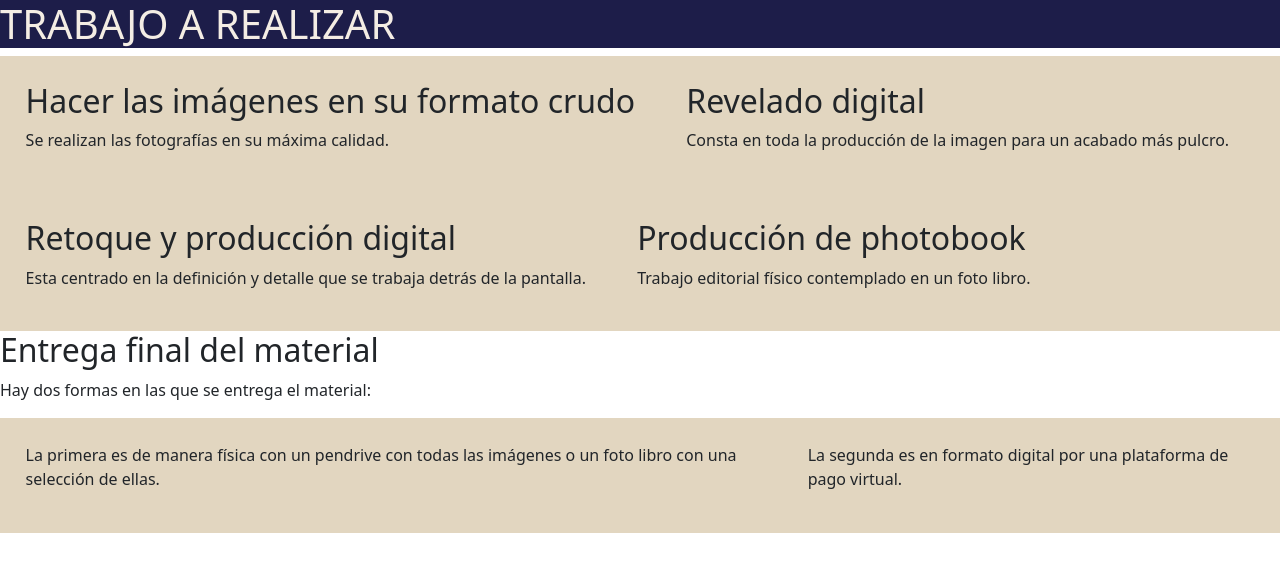
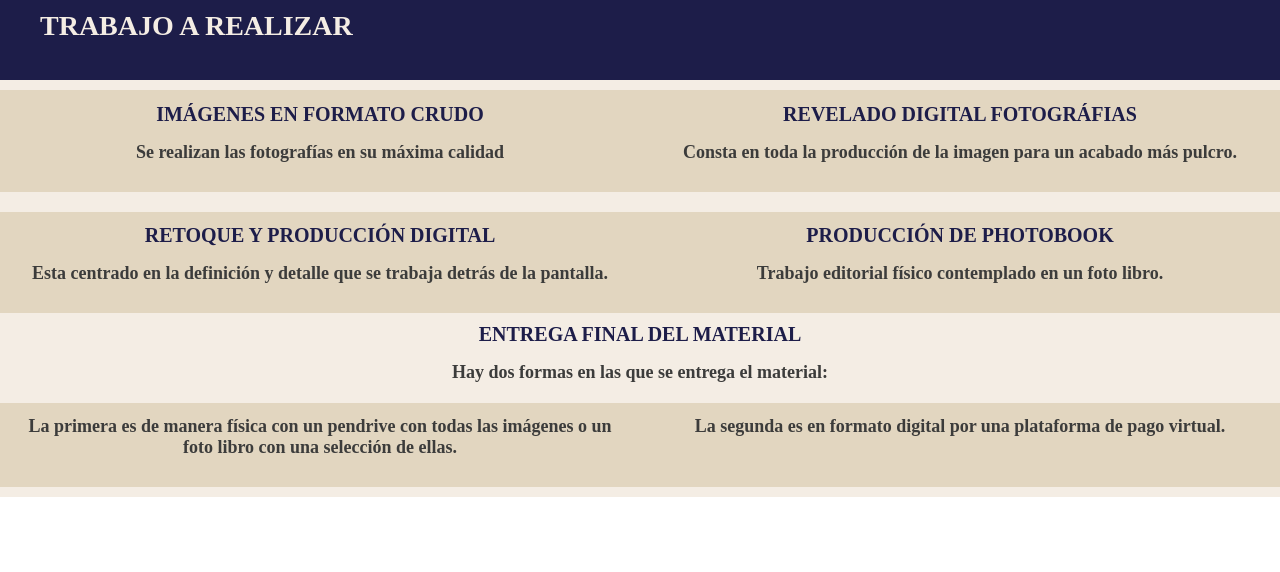
Before and after one commit to ead-codigo-2023/proyecto-personal-LGCatalina, a plain HTML site: page other/pag-trabajo/trabajo.html in a window 1280 px wide. Drawn offline with nearby package versions, Linux system fonts and the light colour scheme.

Commit message:
avance de edición
proceso de avance

```diff
--- a/other/pag-contacto/styles.css
+++ b/other/pag-contacto/styles.css
@@ -6,3 +6,24 @@ body{
     background: #F4EDE4;
 
 }
+.title{
+    color: #F4EDE4;
+    font-feature-settings: 'cpsp' on;
+    font-family: Playfair Display;
+    font-size: 28px;
+    font-style: normal;
+    font-weight: 600;
+    line-height: normal;
+    font-variant: small-caps;
+    padding-left: 40px;
+    padding-top: 20px;
+    padding-bottom: 200px;
+}
+.rectangulo{
+    width: auto;
+    height: 80px;
+    flex-shrink: 0;
+    background: #1D1D49;
+    padding-top: 0px;
+    padding-bottom: 0px;
+    }
--- a/other/pag-fotografo/styles.css
+++ b/other/pag-fotografo/styles.css
@@ -2,13 +2,13 @@ body {
   font-family: Arial, sans-serif;
   margin: 0;
   padding: 0;
-  background-color: #F4EDE4;
+  background: #F4EDE4;
 }
 .header {
   color: #1D1D49;
   font-feature-settings: 'cpsp' on;
   font-family: Playfair Display;
-  font-size: 48px;
+  font-size: 28px;
   font-style: normal;
   font-weight: 600;
   line-height: normal;
@@ -16,8 +16,8 @@ body {
 }
 
 .rectangulo{
-width: 1150px;
-height: 146px;
+width: auto;
+height: 80px;
 flex-shrink: 0;
 background: #1D1D49;
 padding-top: 0px;
@@ -35,7 +35,7 @@ font-weight: 600;
 line-height: normal;
 font-variant: small-caps;
 padding-left: 40px;
-padding-top: 30px;
+padding-top: 20px;
 padding-bottom: 200px;
 }
 
--- a/other/pag-trabajo/styles.css
+++ b/other/pag-trabajo/styles.css
@@ -1,17 +1,119 @@
 body{
     background: #F4EDE4;
+}
 
-}
 .header{
     background: #1D1D49;
     color: #F4EDE4;
+}
 
+.rectangulo{
+    width: auto;
+    height: 80px;
+    flex-shrink: 0;
+    background: #1D1D49;
+    padding-top: 0px;
+    padding-bottom: 0px;
 }
+
+.title{
+ color: #F4EDE4;
+ font-feature-settings: 'cpsp' on;
+ font-family: Playfair Display;
+ font-size: 28px;
+ font-style: normal;
+ font-weight: 600;
+ line-height: normal;
+ font-variant: small-caps;
+ padding-left: 40px;
+ padding-top: 10px;
+}
+
 .contenedor-mitad {
-    display: flex;
+    border-top: #F4EDE4 10px solid;
+    border-bottom: #F4EDE4 10px solid;
+    width: auto;
     background: #E2D6C0;
+    display: grid;
+    grid-template-columns: 1fr 1fr;
+}
+
+.contenedor{
+    width: auto;
+    height: 70px;
+    background: #F4EDE4;
+}
+
+.subtitle{
+ color: #1D1D49;
+ text-align: center;
+ font-feature-settings: 'cpsp' on;
+ font-family: Playfair Display;
+ font-size: 20px;
+ font-style: normal;
+ font-weight: 600;
+ line-height: normal;
+ text-transform: uppercase;
+}
+
+.texto1{
+ color: #3C3C3B;
+ text-align: center;
+ font-feature-settings: 'cpsp' on;
+ font-family: Playfair Display;
+ font-size: 18px;
+ font-style: normal;
+ font-weight: 600;
+ line-height: normal;
 }
 
 .texto-mitad{
     padding: 2%;
 }
+
+
+
+
+
+
+/* Responsive styles /
+@media (max-width: 1024px) {
+  .header, .title, .botons-page, .main, .texto, .autor, .footer, .footer-link {
+    padding: 10px;
+    font-size: 90%; / Reduce font size by 10% /
+  }
+
+  .texto, .autor {
+    padding: 100px 105px; / Half the original padding /
+  }
+}
+
+@media (max-width: 768px) {
+  .header, .title, .botons-page, .main, .texto, .autor, .footer, .footer-link {
+    padding: 5px;
+    font-size: 80%; / Reduce font size to 80% of the original /
+  }
+
+  .texto, .autor {
+    padding: 50px 52px; / Smaller padding /
+  }
+}
+
+@media (max-width: 895px) {
+  .header, .title, .botons-page, .main, .texto, .autor, .footer, .footer-link {
+    padding: 2px;
+    font-size: 70%; / Reduce font size for very small devices /
+  }
+
+  .texto, .autor {
+    padding: 25px 26px;
+  }
+
+  .footer {
+    flex-direction: column; / Stack footer items /
+  }
+
+  .footer-link {
+    margin: 10px 0; / Adjust margin for stacked items */
+}
+}
--- a/other/pag-trabajo/trabajo.html
+++ b/other/pag-trabajo/trabajo.html
@@ -16,42 +16,43 @@
     </head>
     <body>
         <header class="header">
-            <div class="title">
-                <h1>TRABAJO A REALIZAR</h1>
+            <div class="rectangulo">
+                <p class="title">TRABAJO A REALIZAR</p>
             </div>
         </header>
         <div class="contenedor-mitad">
             <div class="texto-mitad">
-                <h2>Hacer las imágenes en su formato crudo</h2>
-                <p>Se realizan las fotografías en su máxima calidad.</p>
+                <p class="subtitle">IMÁGENES EN FORMATO CRUDO</p>
+                <p class="texto1">Se realizan las fotografías en su máxima calidad</p>
             </div>
             <div class="texto-mitad">
-                <h2>Revelado digital</h2>
-                <p>Consta en toda la producción de la imagen para un acabado más pulcro.</p>
+                <p class="subtitle">REVELADO DIGITAL FOTOGRÁFIAS</p>
+                <p class="texto1">Consta en toda la producción de la imagen para un acabado más pulcro.</p>
+            </div>
+        </div>
+
+        <div class="contenedor-mitad">
+            <div class="texto-mitad">
+                <p class="subtitle">RETOQUE Y PRODUCCIÓN DIGITAL</p>
+                <p class="texto1">Esta centrado en la definición y detalle que se trabaja detrás de la pantalla.</p>
+            </div>
+            <div class="texto-mitad">
+                <p class="subtitle">PRODUCCIÓN DE PHOTOBOOK</p>
+                <p class="texto1">Trabajo editorial físico contemplado en un foto libro.</p>
+            </div>
+        </div>
+        <div class="contenedor">
+            <div class="texto">
+                <p class="subtitle">ENTREGA FINAL DEL MATERIAL</p>
+                <p class="texto1">Hay dos formas en las que se entrega el material:</p>
             </div>
         </div>
         <div class="contenedor-mitad">
             <div class="texto-mitad">
-                <h2>Retoque y producción digital</h2>
-                <p>Esta centrado en la definición y detalle que se trabaja detrás de la pantalla.</p>
+                <p class="texto1">La primera es de manera física con un pendrive con todas las imágenes o un foto libro con una selección de ellas.</p>
             </div>
             <div class="texto-mitad">
-                <h2>Producción de photobook</h2>
-                <p>Trabajo editorial físico contemplado en un foto libro.</p>
-            </div>
-        </div>
-        <div class="contenedor">
-            <div class="texto">
-                <h2>Entrega final del material</h2>
-                <p>Hay dos formas en las que se entrega el material:</p>
-            </div>
-        </div>
-        <div class="contenedor-mitad">
-            <div class="texto-mitad">
-                <p>La primera es de manera física con un pendrive con todas las imágenes o un foto libro con una selección de ellas.</p>
-            </div>
-            <div class="texto-mitad">
-                <p>La segunda es en formato digital por una plataforma de pago virtual.</p>
+                <p class="texto1">La segunda es en formato digital por una plataforma de pago virtual.</p>
             </div>
         </div>
         <!--- bootstrap -->
```
Also changed, not shown: other/pag-contacto/contacto.html (+4 -2 lines).
